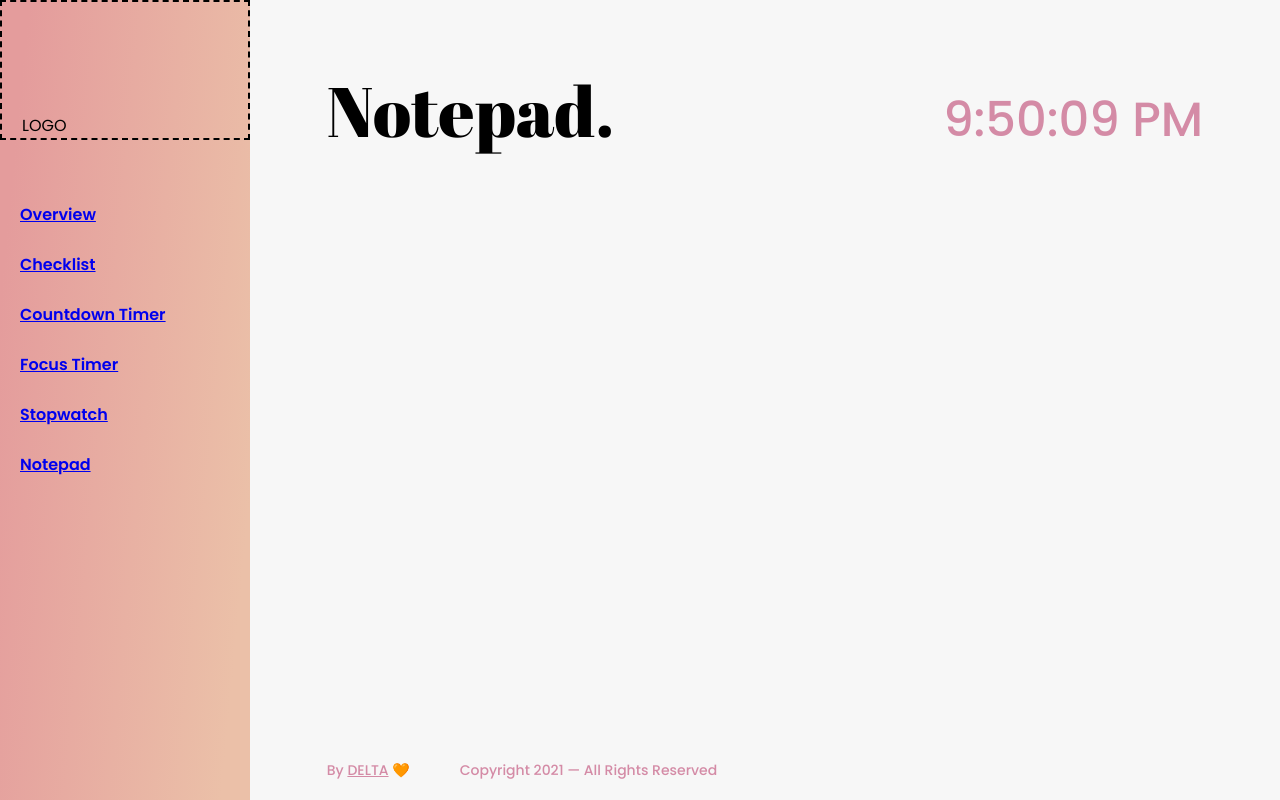
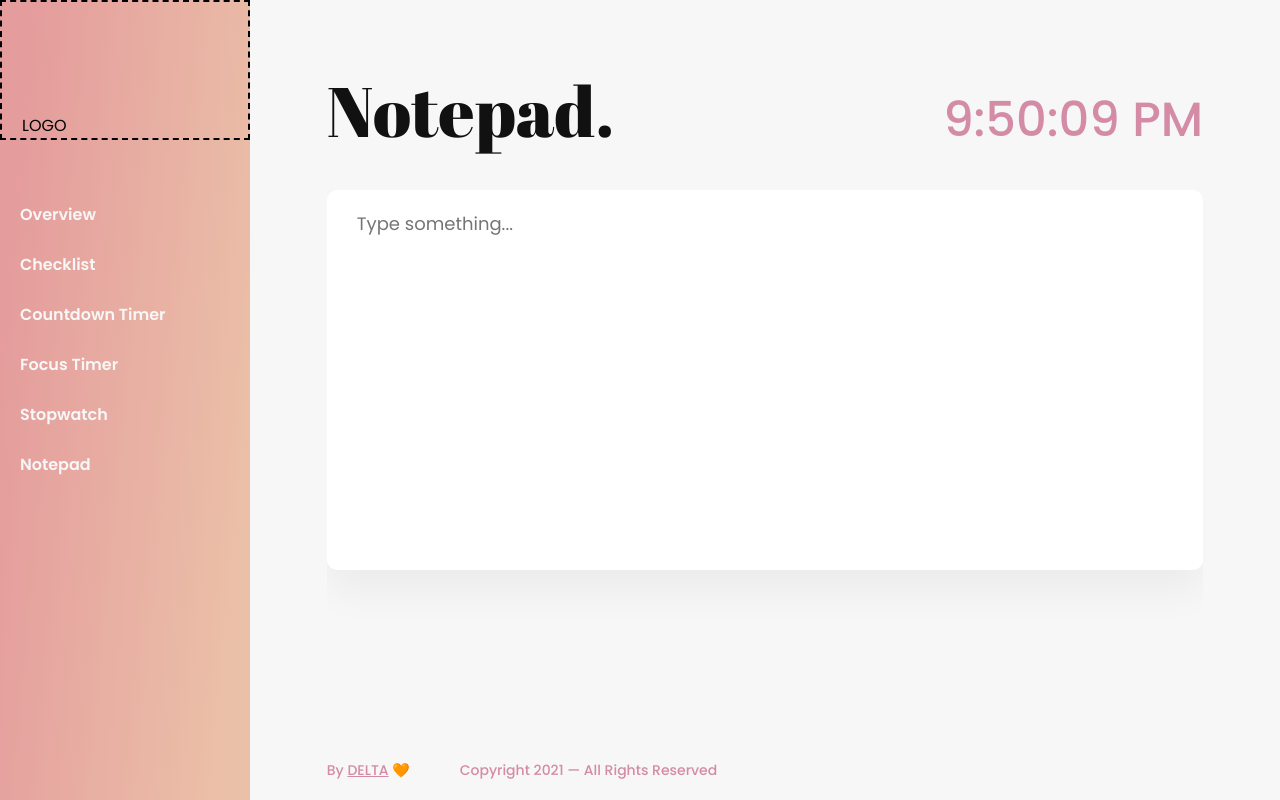
Before and after one commit to Deltaximity/TAKi, a React (Create React App) app in the folder taki-app/: page /notepad in a window 1280 px wide. Built offline with nearby package versions, Linux system fonts and the light colour scheme.

Commit message:
Better grid system

```diff
--- a/taki-app/src/Tabs/Countdown.js
+++ b/taki-app/src/Tabs/Countdown.js
@@ -1,13 +1,27 @@
 import React from 'react';
 
 function Countdown() {
+    let daysUntil = 15;
     return (
         <div className="countdown-cards">
-            <div className="card">Testing</div>
-            <div className="card">Testing</div>
-            <div className="card">Testing</div>
-            <div className="card">Testing</div>
-            <div className="card">Testing</div>
+            <div className="card" onClick="">
+                <div>
+                    <h2>{daysUntil}</h2>
+                    <p>Days</p>
+                </div>
+                <p>Until New Year</p>
+            </div>
+            <div className="card"></div>
+            <div className="card"></div>
+            <div className="card"></div>
+            <div className="card"></div>
+            <div className="card"></div>
+            <div className="card"></div>
+            <div className="card"></div>
+            <div className="card"></div>
+            <div className="card"></div>
+            <div className="card"></div>
+            <div className="card"></div>
         </div>
     )
 }
--- a/taki-app/src/Tabs/Notepad.js
+++ b/taki-app/src/Tabs/Notepad.js
@@ -2,8 +2,8 @@ import React from 'react';
 
 function Notepad() {
     return (
-        <div>
-
+        <div className="card notepad">
+            <textarea className="note" type="text" placeholder="Type something..."></textarea>
         </div>
     )
 }
--- a/taki-app/src/components/Header.js
+++ b/taki-app/src/components/Header.js
@@ -1,6 +1,6 @@
 import React from 'react';
 import { Switch, Route } from "react-router-dom";
-import {useSpring, animated, config} from 'react-spring';
+import { useSpring, animated } from 'react-spring';
 import Clock from './Clock';
 
 function Header() {
--- a/taki-app/src/components/NavMenu.js
+++ b/taki-app/src/components/NavMenu.js
@@ -1,5 +1,6 @@
 import React from 'react';
 import { Link } from "react-router-dom";
+import { useSpring, animated } from 'react-spring';
 
 function NavMenu() {
   return (
@@ -9,12 +10,12 @@ function NavMenu() {
       </div>
       <div className="links">
           <ul>
-            <li><Link to="/">Overview</Link></li>
-            <li><Link to="/checklist">Checklist</Link></li>
-            <li><Link to="/countdown">Countdown Timer</Link></li>
-            <li><Link to="/focus">Focus Timer</Link></li>
-            <li><Link to="/stopwatch">Stopwatch</Link></li>
-            <li><Link to="/notepad">Notepad</Link></li>
+            <Link style={{textDecoration: 'none'}} to="/"><li>Overview</li></Link>
+            <Link style={{textDecoration: 'none'}} to="/checklist"><li>Checklist</li></Link>
+            <Link style={{textDecoration: 'none'}} to="/countdown"><li>Countdown Timer</li></Link>
+            <Link style={{textDecoration: 'none'}} to="/focus"><li>Focus Timer</li></Link>
+            <Link style={{textDecoration: 'none'}} to="/stopwatch"><li>Stopwatch</li></Link>
+            <Link style={{textDecoration: 'none'}} to="/notepad"><li>Notepad</li></Link>
           </ul>
       </div>
     </nav>
--- a/taki-app/src/sass/base/_base.scss
+++ b/taki-app/src/sass/base/_base.scss
@@ -9,3 +9,7 @@
 body {
     background-color: $color-light;
 }
+
+::selection {
+    background-color: $color-secondary;
+}
--- a/taki-app/src/sass/base/_typography.scss
+++ b/taki-app/src/sass/base/_typography.scss
@@ -1,4 +1,5 @@
 h1 {
+    color: $color-dark;
     font-family: $f-display;
     font-size: $f-largest;
     font-weight: $fw-regular;
@@ -12,7 +13,7 @@ h2 {
 }
 
 #clock {
-    color: $color-gray;
+    color: $color-secondary;
     font-size: $f-large;
     font-weight: $fw-medium;
     line-height: 40px;
--- a/taki-app/src/sass/base/_variables.scss
+++ b/taki-app/src/sass/base/_variables.scss
@@ -1,18 +1,25 @@
 // COLORS
 // https://medium.com/@sroskelley/theming-in-react-using-sass-variables-26d2d3052c4
 $color-primary: #E8B1A3;
-// $color-primary-bg
-// $color-secondary
-// $color-accent
+$color-secondary: #D48BA6;
+
+$color-primary-bg: #EBC0A8;
+$color-secondary-bg: #E49C9C;
 $color-cta: #D94A7F;
 $color-light: #f7f7f7;
 $color-dark: #111;
-$color-gray: #D48BA6;
+$color-white: #fff;
+// $color-accent
+
+// DARK MODE
+// $color-light: #111;
+// $color-dark: #f7f7f7;
+// $color-white: #222;
+// $color-primary-bg: #272727;
+// $color-secondary-bg: #272727;
 
 // SPECIAL
 $highlight: dashed 2px #000;
-
-// DARK MODE
 
 // JS MATERIAL
 // .darkmode {}
@@ -53,3 +60,10 @@ $f-display: 'Abril Fatface', cursive;
     left: 50%;
     transform: translate(-50%, -50%);
 }
+
+@mixin scrollbar {
+    &::-webkit-scrollbar {width: 5px;}
+    &::-webkit-scrollbar-track {background: rgba($color-light, 0);}
+    &::-webkit-scrollbar-thumb {background: rgba($color-secondary, .5); border-radius: 5px;}
+    &::-webkit-scrollbar-thumb:hover {background: $color-secondary; border-radius: 5px;}
+}
--- a/taki-app/src/sass/components/_cards.scss
+++ b/taki-app/src/sass/components/_cards.scss
@@ -1,6 +1,6 @@
 .card {
     // position: relative;
-    background-color: #fff;
+    background-color: $color-white;
     border-radius: 10px;
     box-shadow: 0px 20px 40px rgba(0, 0, 0, 0.05);
     padding: 10px 20px;
--- a/taki-app/src/sass/layout/_body.scss
+++ b/taki-app/src/sass/layout/_body.scss
@@ -5,10 +5,7 @@
     // border: $highlight;
     overflow: scroll;
     overflow-x: hidden;
-    &::-webkit-scrollbar {width: 5px;}
-    &::-webkit-scrollbar-track {background: $color-light;}
-    &::-webkit-scrollbar-thumb {background: rgba($color-gray, .5); border-radius: 5px;}
-    &::-webkit-scrollbar-thumb:hover {background: $color-gray; border-radius: 5px;}
+    @include scrollbar;
 
     .checklist {
         grid-row: 1/3;
@@ -35,7 +32,7 @@
     }
 
     .card-label, .corner-label {
-        color: $color-gray;
+        color: $color-secondary;
         font-size: $f-small;
         font-weight: $fw-medium;
     }
@@ -51,20 +48,59 @@
     }
 
     .countdown-cards {
-        grid-row: 1/-1;
-        width: 100%;
-        // grid-column: 1/-1;
+        grid-column: 1/-1;
 
-        display: flex;
-        flex-wrap: wrap;
-        float: left;
-        // justify-content: space-between;
+        // margin-right: -200px;
+
+        display: grid;
+        grid-template-columns: repeat(2, 1fr);
+        grid-template-rows: repeat(10, 150px);
+        column-gap: 40px;
+        row-gap: 20px;
 
         .card {
-            width: calc(500px - 20px);
+            color: $color-dark;
+            // width: calc(500px - 20px);
+            width: 100%;
+            height: 100%;
             // width: 530px;
-            height: 180px;
-            margin-right: 20px;
+            // height: 180px;
+            // margin: 0 20px 20px 0;
+            display: flex;
+            align-items: center;
+
+            p {
+                font-weight: $fw-medium;
+                font-size: $f-small;
+            }
+
+            div {
+                margin-right: 20px;
+                min-width: 100px;
+                @include flex-center;
+                flex-direction: column;
+
+                h2 {line-height: 60px; margin-top: 10px;}
+                p {color: $color-secondary;}
+            }
+        }
+    }
+
+    .notepad {
+        grid-row: 1/3;
+        grid-column: 1/-1;
+
+        .note {
+            background-color: $color-white;
+            color: $color-dark;
+            width: 100%;
+            height: 100%;
+            padding: 10px;
+            font-size: $f-small;
+            border: none;
+            outline: none;
+            resize: none;
+            @include scrollbar;
         }
     }
 }
--- a/taki-app/src/sass/layout/_footer.scss
+++ b/taki-app/src/sass/layout/_footer.scss
@@ -10,7 +10,7 @@ footer {
         font-weight: $fw-medium;
         font-size: $f-tiny;
         margin-right: 50px;
-        &, a {color: $color-gray;}
+        &, a {color: $color-secondary;}
         a:hover {color: $color-dark;}
     }
 }
--- a/taki-app/src/sass/layout/_navbar.scss
+++ b/taki-app/src/sass/layout/_navbar.scss
@@ -1,7 +1,7 @@
 nav {
     grid-row: 1/-1;
     grid-column: 1/2;
-    background: linear-gradient(275.55deg, #EBC0A8 8.85%, #E49C9C 91.15%);
+    background: linear-gradient(275.55deg, $color-primary-bg 8.85%, $color-secondary-bg 91.15%);
 
     .container {
         width: 100%;
@@ -28,6 +28,8 @@ nav {
             // background-color: #ccc;
             line-height: 50px;
             font-weight: $fw-semibold;
+            color: $color-light;
+            position: relative;
 
             &:hover {
                 cursor: pointer;
--- a/taki-app/src/sass/main.css
+++ b/taki-app/src/sass/main.css
@@ -14,7 +14,16 @@ body {
   background-color: #f7f7f7;
 }
 
+::-moz-selection {
+  background-color: #D48BA6;
+}
+
+::selection {
+  background-color: #D48BA6;
+}
+
 h1 {
+  color: #111;
   font-family: "Abril Fatface", cursive;
   font-size: 70px;
   font-weight: 400;
@@ -72,6 +81,8 @@ nav .links li {
   padding: 0 20px;
   line-height: 50px;
   font-weight: 600;
+  color: #f7f7f7;
+  position: relative;
 }
 
 nav .links li:hover {
@@ -143,7 +154,7 @@ header {
 }
 
 #main::-webkit-scrollbar-track {
-  background: #f7f7f7;
+  background: rgba(247, 247, 247, 0);
 }
 
 #main::-webkit-scrollbar-thumb {
@@ -224,20 +235,97 @@ header {
 }
 
 #main .countdown-cards {
-  grid-row: 1/-1;
+  grid-column: 1/-1;
+  display: -ms-grid;
+  display: grid;
+  -ms-grid-columns: (1fr)[2];
+      grid-template-columns: repeat(2, 1fr);
+  -ms-grid-rows: (150px)[10];
+      grid-template-rows: repeat(10, 150px);
+  -webkit-column-gap: 40px;
+          column-gap: 40px;
+  row-gap: 20px;
+}
+
+#main .countdown-cards .card {
+  color: #111;
   width: 100%;
+  height: 100%;
   display: -webkit-box;
   display: -ms-flexbox;
   display: flex;
-  -ms-flex-wrap: wrap;
-      flex-wrap: wrap;
-  float: left;
+  -webkit-box-align: center;
+      -ms-flex-align: center;
+          align-items: center;
 }
 
-#main .countdown-cards .card {
-  width: calc(500px - 20px);
-  height: 180px;
+#main .countdown-cards .card p {
+  font-weight: 500;
+  font-size: 18px;
+}
+
+#main .countdown-cards .card div {
   margin-right: 20px;
+  min-width: 100px;
+  display: -webkit-box;
+  display: -ms-flexbox;
+  display: flex;
+  -webkit-box-align: center;
+      -ms-flex-align: center;
+          align-items: center;
+  -webkit-box-pack: center;
+      -ms-flex-pack: center;
+          justify-content: center;
+  -webkit-box-orient: vertical;
+  -webkit-box-direction: normal;
+      -ms-flex-direction: column;
+          flex-direction: column;
+}
+
+#main .countdown-cards .card div h2 {
+  line-height: 60px;
+  margin-top: 10px;
+}
+
+#main .countdown-cards .card div p {
+  color: #D48BA6;
+}
+
+#main .notepad {
+  -ms-grid-row: 1;
+  -ms-grid-row-span: 2;
+  grid-row: 1/3;
+  grid-column: 1/-1;
+}
+
+#main .notepad .note {
+  background-color: #fff;
+  color: #111;
+  width: 100%;
+  height: 100%;
+  padding: 10px;
+  font-size: 18px;
+  border: none;
+  outline: none;
+  resize: none;
+}
+
+#main .notepad .note::-webkit-scrollbar {
+  width: 5px;
+}
+
+#main .notepad .note::-webkit-scrollbar-track {
+  background: rgba(247, 247, 247, 0);
+}
+
+#main .notepad .note::-webkit-scrollbar-thumb {
+  background: rgba(212, 139, 166, 0.5);
+  border-radius: 5px;
+}
+
+#main .notepad .note::-webkit-scrollbar-thumb:hover {
+  background: #D48BA6;
+  border-radius: 5px;
 }
 
 footer {
```
Also changed, not shown: 1 other file (tests, documents, lock files or other folders).
